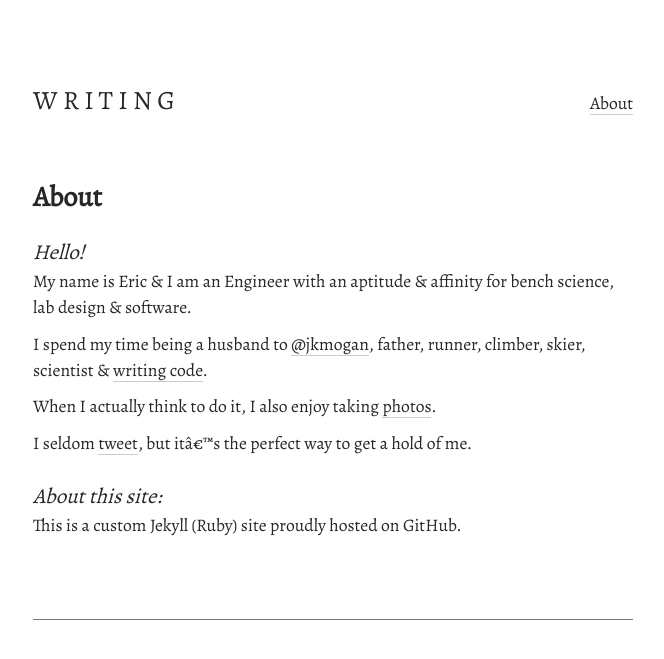
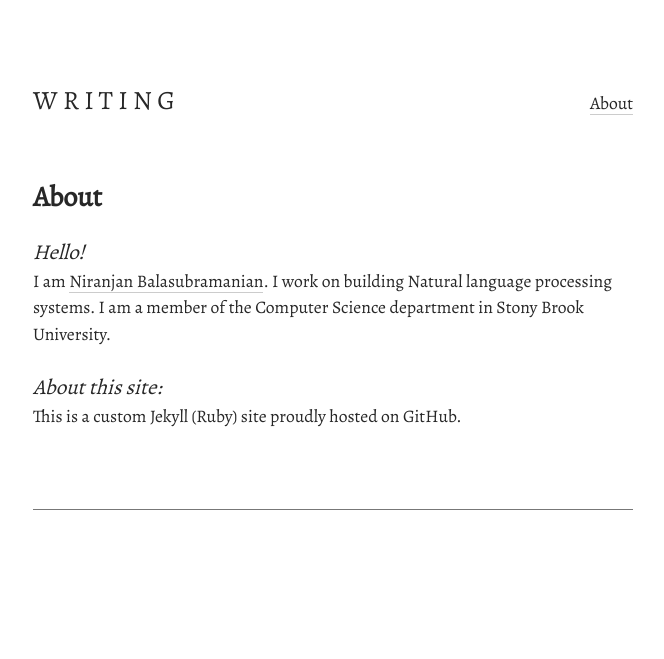
Before and after one commit to niranjanb/blog.erictreacy.github.io, a Jekyll site: the page built from me/index.md, in a window 1280 px wide. Shown: the top 659 px of the page, without its empty margins (307-971 px from the left). Built offline with Jekyll 4.4.1, drawn with Linux system fonts in a browser that asks for light colours.

Commit message:
Update index.md

```diff
--- a/me/index.md
+++ b/me/index.md
@@ -5,20 +5,8 @@ layout: about
 
 # Hello!
 
-
-My name is Eric & I am an Engineer with an aptitude & affinity for bench science, lab design & software.
-
-
-I spend my time being a husband to [@jkmogan](https://www.instagram.com/jkmogan), father, runner, climber, skier, scientist & [writing code](https://github.com/erictreacy).
-
-
-When I actually think to do it, I also enjoy taking [photos](https://erictreacy.me/photos).
-
-
-I seldom [tweet](https://twitter.com/erictreacy), but it's the perfect way to get a hold of me.
-
+I am <a href="http://www3.cs.stonybrook.edu/~niranjan/index.html">Niranjan Balasubramanian</a>. I work on building Natural language processing systems. I am a member of the Computer Science department in Stony Brook University.
 
 # About this site:
 
-
 This is a custom Jekyll (Ruby) site proudly hosted on GitHub.
```
